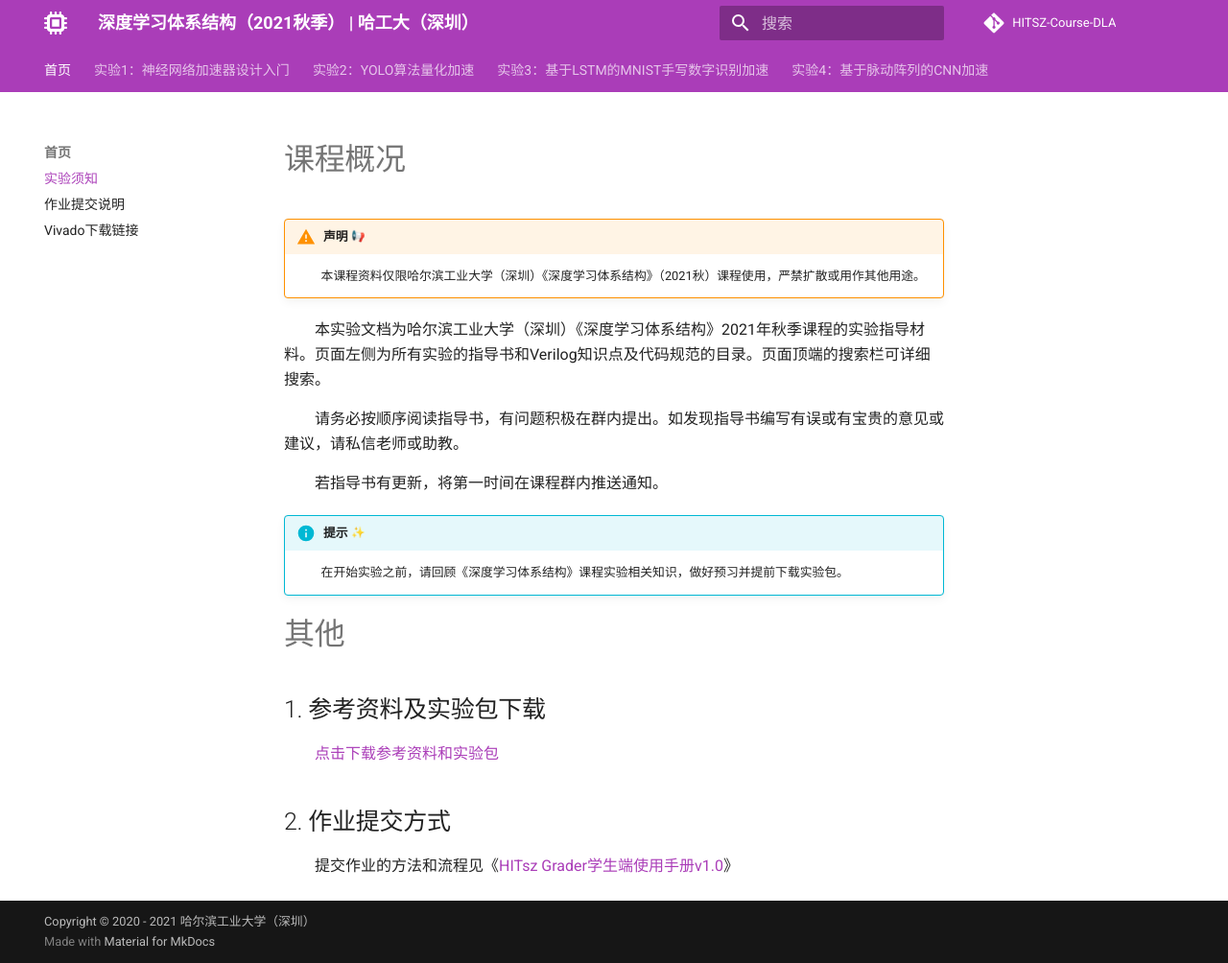
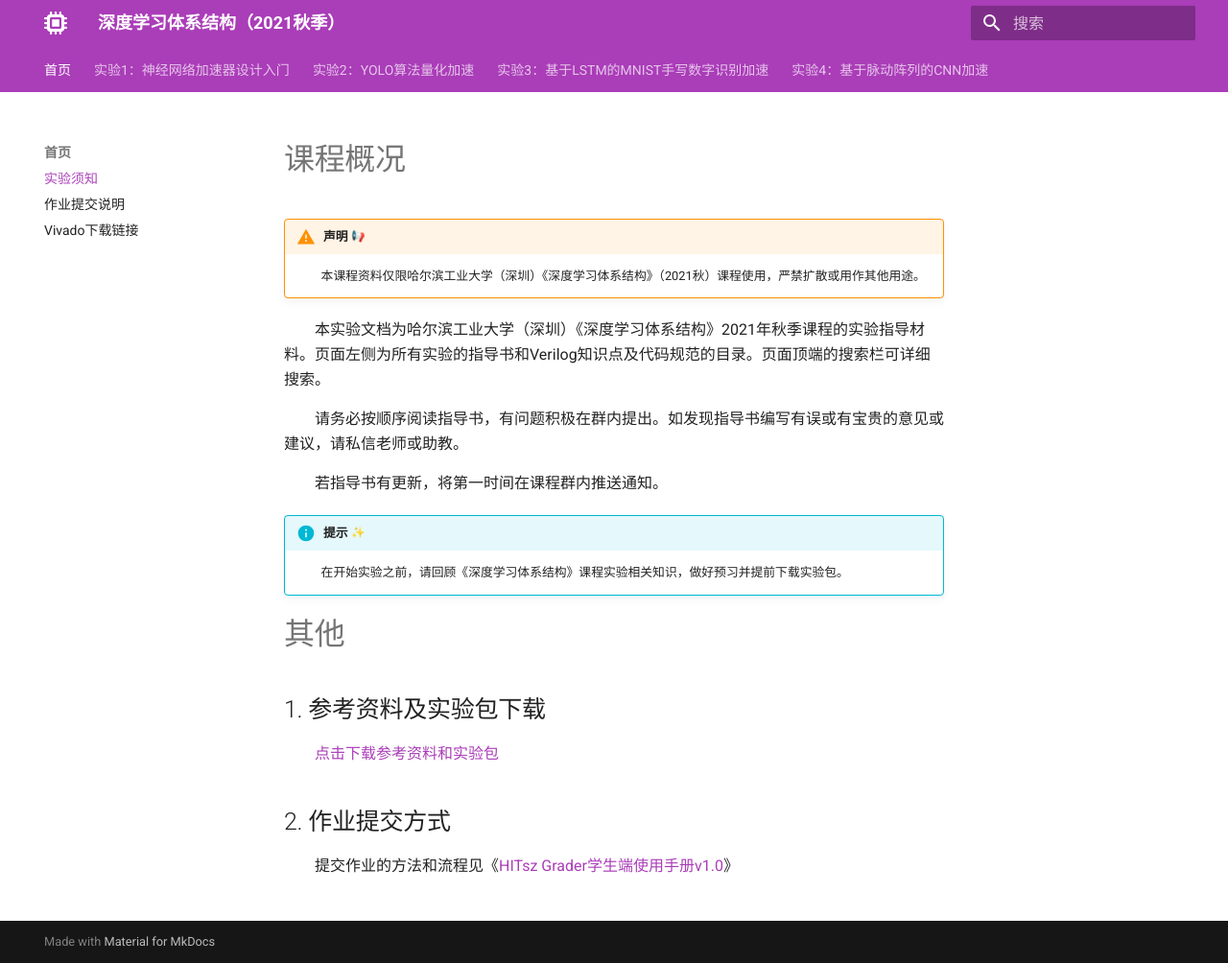
Before and after one commit to xy1874/d2021, an MkDocs documentation site: the page built from docs/index.md, in a window 1280 px wide and 1004 px high. Shown: the whole window at 96% size. Built offline with MkDocs 1.6.1 and Material for MkDocs 9.7.7, drawn with Linux system fonts in a browser that asks for light colours; emoji names are drawn with the system emoji font; part of the change alters nothing that is shown.

Commit message:
Update mkdocs.yml

```diff
--- a/mkdocs.yml
+++ b/mkdocs.yml
@@ -1,7 +1,8 @@
-site_name: 深度学习体系结构（2021秋季） | 哈工大（深圳）
-copyright: 'Copyright &copy; 2020 - 2021 哈尔滨工业大学（深圳）'
-repo_name: 'HITSZ-Course-DLA'
-repo_url: 'https://gitee.com/hitsz-cslab/dla'
+# site_name: 深度学习体系结构（2021秋季） | 哈工大（深圳）
+site_name: 深度学习体系结构（2021秋季）
+# copyright: 'Copyright &copy; 2020 - 2021 哈尔滨工业大学（深圳）'
+# repo_name: 'HITSZ-Course-DLA'
+# repo_url: 'https://gitee.com/hitsz-cslab/dla'
 
 markdown_extensions:
   - pymdownx.betterem:
```
